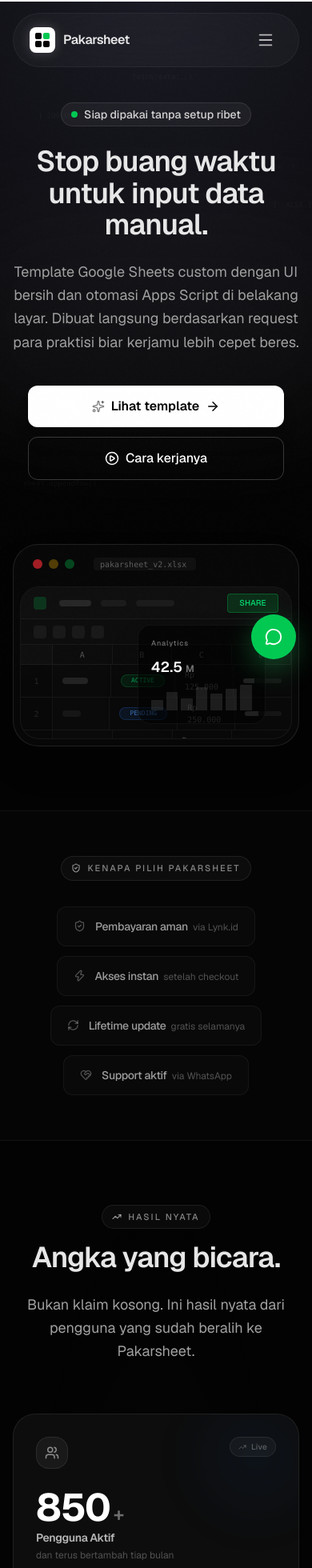
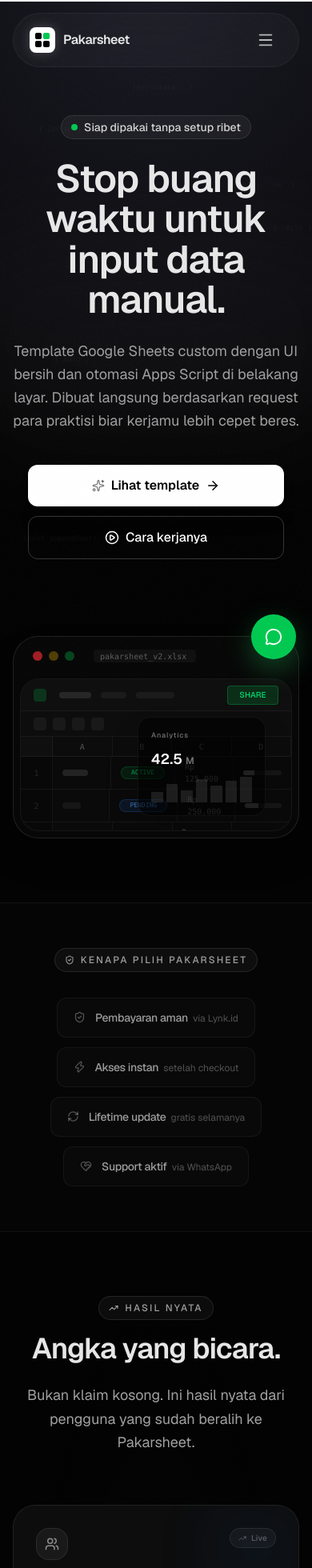
Before and after one commit to pakarsheet/pakarsheet-lp, a Next.js app: page / in a window 390 px wide. Shown: the top 1960 px of the page at 80% size. Built offline with nearby package versions, Linux system fonts and the light colour scheme; no server answers; the database is empty.

Commit message:
improve visual hierarchy: larger H1, stat numbers, feature headings, center node

```diff
--- a/src/app/globals.css
+++ b/src/app/globals.css
@@ -49,6 +49,11 @@
 }
 
 @layer components {
+  /* Cap all section containers on very wide screens so content doesn't float */
+  .container {
+    max-width: 1536px; /* = screen-2xl */
+  }
+
   .glass-card {
     @apply bg-white/[0.02] backdrop-blur-2xl border border-white/5;
   }
--- a/src/components/Features.tsx
+++ b/src/components/Features.tsx
@@ -302,7 +302,7 @@
           </div>
           <span className="text-xs font-medium tracking-[0.18em] uppercase text-white/30">{eyebrow}</span>
         </div>
-        <h3 className="text-3xl md:text-4xl font-semibold text-white/90 tracking-tight leading-[1.15]">
+        <h3 className="text-3xl md:text-5xl font-semibold text-white/90 tracking-tight leading-[1.1]">
           {title}
         </h3>
         <p className="text-neutral-400 text-base leading-relaxed">{desc}</p>
--- a/src/components/Hero.tsx
+++ b/src/components/Hero.tsx
@@ -8,7 +8,7 @@
 
 export function Hero() {
   return (
-    <section className="relative pt-32 pb-20 md:pt-48 md:pb-32 overflow-hidden">
+    <section className="relative pt-36 pb-20 md:pt-56 lg:pt-64 md:pb-32 overflow-hidden">
       {/* Background elements */}
       <CodeBackground />
       <div className="absolute top-1/4 left-1/2 -translate-x-1/2 w-[600px] h-[300px] bg-white/[0.03] blur-[80px] rounded-full pointer-events-none" />
@@ -30,7 +30,7 @@
             initial={{ opacity: 0, y: 20 }}
             animate={{ opacity: 1, y: 0 }}
             transition={{ duration: 0.5, delay: 0.1 }}
-            className="text-4xl md:text-6xl lg:text-7xl font-semibold tracking-tight mb-6 text-white/90 leading-[1.1]"
+            className="text-5xl md:text-7xl lg:text-8xl xl:text-[110px] font-semibold tracking-tight mb-6 text-white/90 leading-[1.05]"
           >
             Stop buang waktu untuk <br className="hidden md:block" />
             input data manual.
@@ -72,7 +72,7 @@
           initial={{ opacity: 0, y: 24 }}
           animate={{ opacity: 1, y: 0 }}
           transition={{ duration: 0.6, delay: 0.4 }}
-          className="mt-20 relative mx-auto max-w-6xl"
+          className="mt-24 relative mx-auto max-w-6xl"
           style={{ willChange: "transform, opacity" }}
         >
           <div className="rounded-[32px] border border-white/10 bg-white/[0.02] p-2 md:p-3 shadow-2xl overflow-hidden relative">
--- a/src/components/NeuralGraph.tsx
+++ b/src/components/NeuralGraph.tsx
@@ -250,7 +250,7 @@
             initial={{ opacity: 0, scale: 0.7 }}
             animate={inView ? { opacity: 1, scale: 1 } : {}}
             transition={{ duration: 0.6, delay: 0.35, ease: [0.22, 1, 0.36, 1] }}
-            className="relative flex flex-col items-center justify-center w-36 h-36 rounded-3xl bg-[#111] border border-white/[0.15] shadow-[0_0_60px_rgba(255,255,255,0.05)] flex-shrink-0"
+            className="relative flex flex-col items-center justify-center w-44 h-44 rounded-3xl bg-[#111] border border-white/[0.15] shadow-[0_0_80px_rgba(255,255,255,0.07)] flex-shrink-0"
           >
             {[1.14, 1.28].map((scale, i) => (
               <motion.div key={i} className="absolute inset-0 rounded-3xl border border-white/[0.08]"
--- a/src/components/SectionEyebrow.tsx
+++ b/src/components/SectionEyebrow.tsx
@@ -15,7 +15,7 @@
 }) {
   return (
     <span
-      className={`inline-flex items-center gap-2 px-3 py-1.5 rounded-full bg-white/[0.03] border border-white/8 text-[11px] font-medium tracking-[0.18em] uppercase text-white/50 ${className}`}
+      className={`inline-flex items-center gap-2 px-3 py-1.5 rounded-full bg-white/[0.04] border border-white/10 text-xs font-medium tracking-[0.18em] uppercase text-white/60 ${className}`}
     >
       <Icon size={12} strokeWidth={2.2} className="text-white/55" />
       <span>{label}</span>
--- a/src/components/StatsCounter.tsx
+++ b/src/components/StatsCounter.tsx
@@ -122,10 +122,10 @@
       {/* Number */}
       <div className="relative z-10">
         <div className="flex items-baseline gap-1 mb-1">
-          <span className="text-5xl font-bold tracking-tight text-white leading-none">
+          <span className="text-6xl md:text-7xl font-bold tracking-tight text-white leading-none">
             <Counter value={stat.value} decimals={(stat as { decimals?: number }).decimals ?? 0} />
           </span>
-          <span className="text-2xl font-semibold text-white/40 leading-none">{stat.suffix}</span>
+          <span className="text-3xl font-semibold text-white/40 leading-none">{stat.suffix}</span>
         </div>
         <p className="text-sm font-semibold text-white/70 tracking-tight">{stat.label}</p>
         <p className="text-xs text-neutral-600 mt-1">{stat.sublabel}</p>
```
